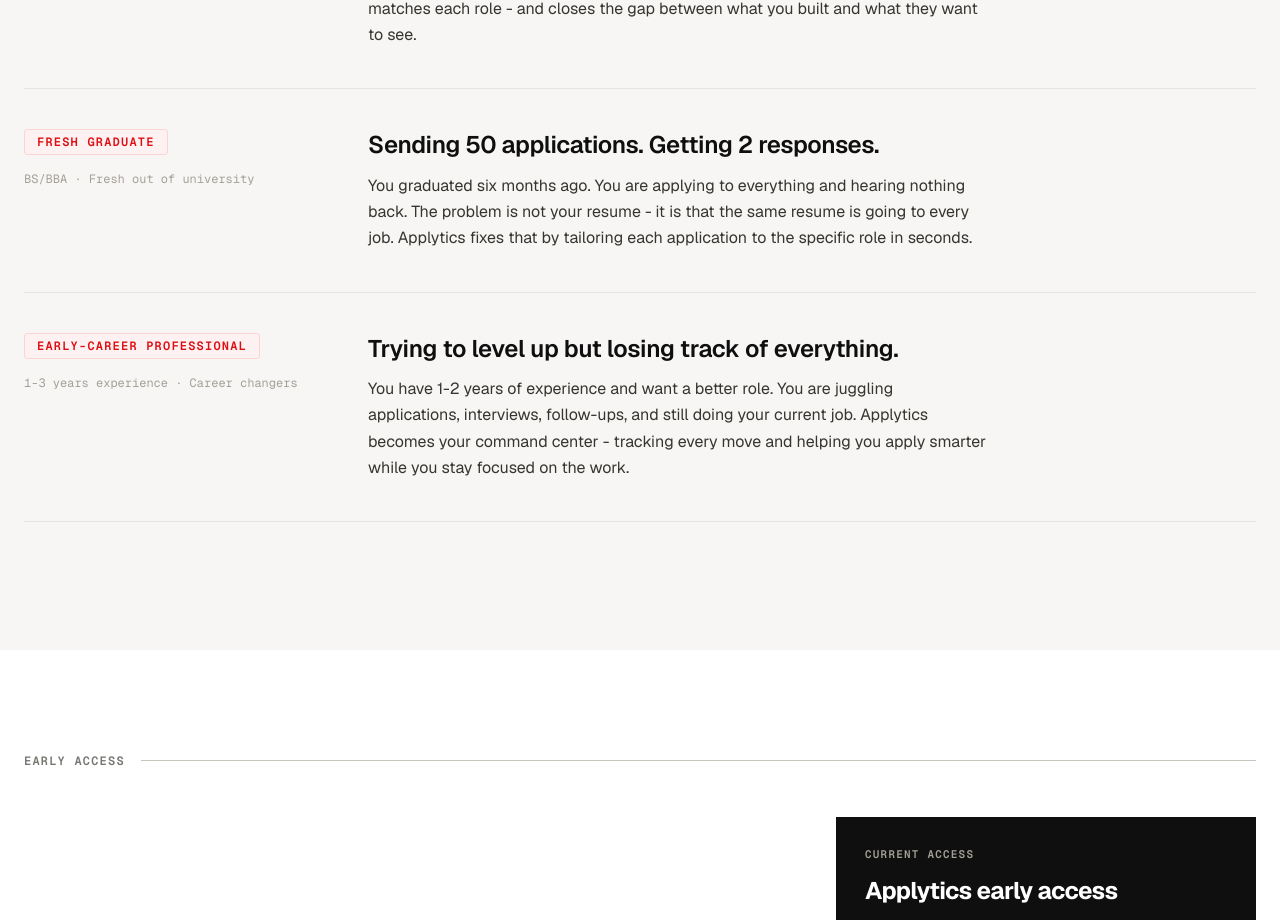
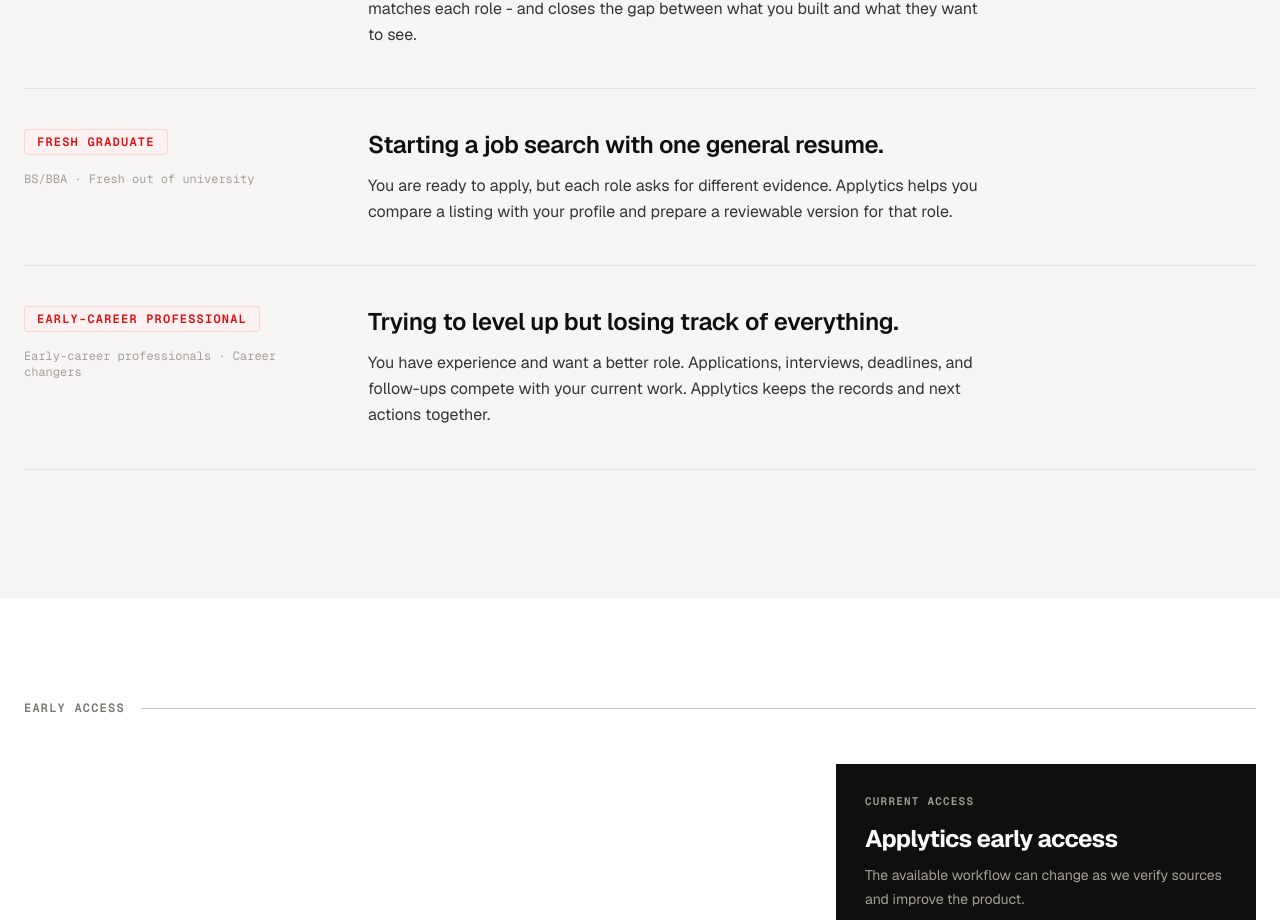
Before and after one commit to mr-ahtashamulhaq/APPLYTICS, a Next.js app: page / in a window 1280 px wide. Shown: the part 5257-6177 px from the top of the page. Built offline with nearby package versions, Linux system fonts and the light colour scheme; no server answers; a web font is replaced by a local one.

Commit message:
update who section

```diff
--- a/components/landing/WhoItsFor.tsx
+++ b/components/landing/WhoItsFor.tsx
@@ -16,17 +16,17 @@
   },
   {
     tag: 'Fresh graduate',
-    headline: 'Sending 50 applications. Getting 2 responses.',
+    headline: 'Starting a job search with one general resume.',
     scenario:
-      'You graduated six months ago. You are applying to everything and hearing nothing back. The problem is not your resume - it is that the same resume is going to every job. Applytics fixes that by tailoring each application to the specific role in seconds.',
+      'You are ready to apply, but each role asks for different evidence. Applytics helps you compare a listing with your profile and prepare a reviewable version for that role.',
     detail: 'BS/BBA · Fresh out of university',
   },
   {
     tag: 'Early-career professional',
     headline: 'Trying to level up but losing track of everything.',
     scenario:
-      'You have 1-2 years of experience and want a better role. You are juggling applications, interviews, follow-ups, and still doing your current job. Applytics becomes your command center - tracking every move and helping you apply smarter while you stay focused on the work.',
-    detail: '1-3 years experience · Career changers',
+      'You have experience and want a better role. Applications, interviews, deadlines, and follow-ups compete with your current work. Applytics keeps the records and next actions together.',
+    detail: 'Early-career professionals · Career changers',
   },
 ]
 
```
